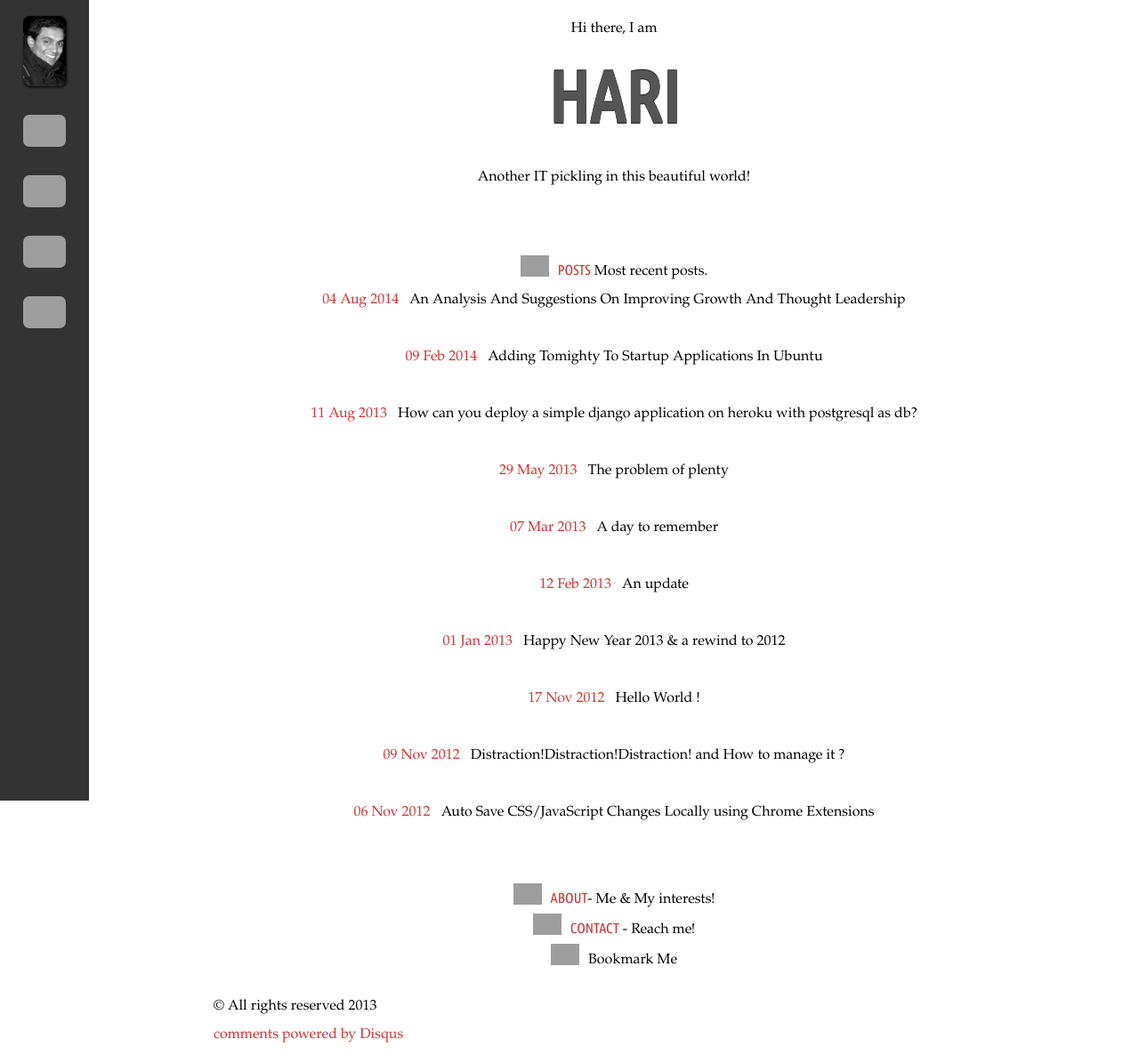
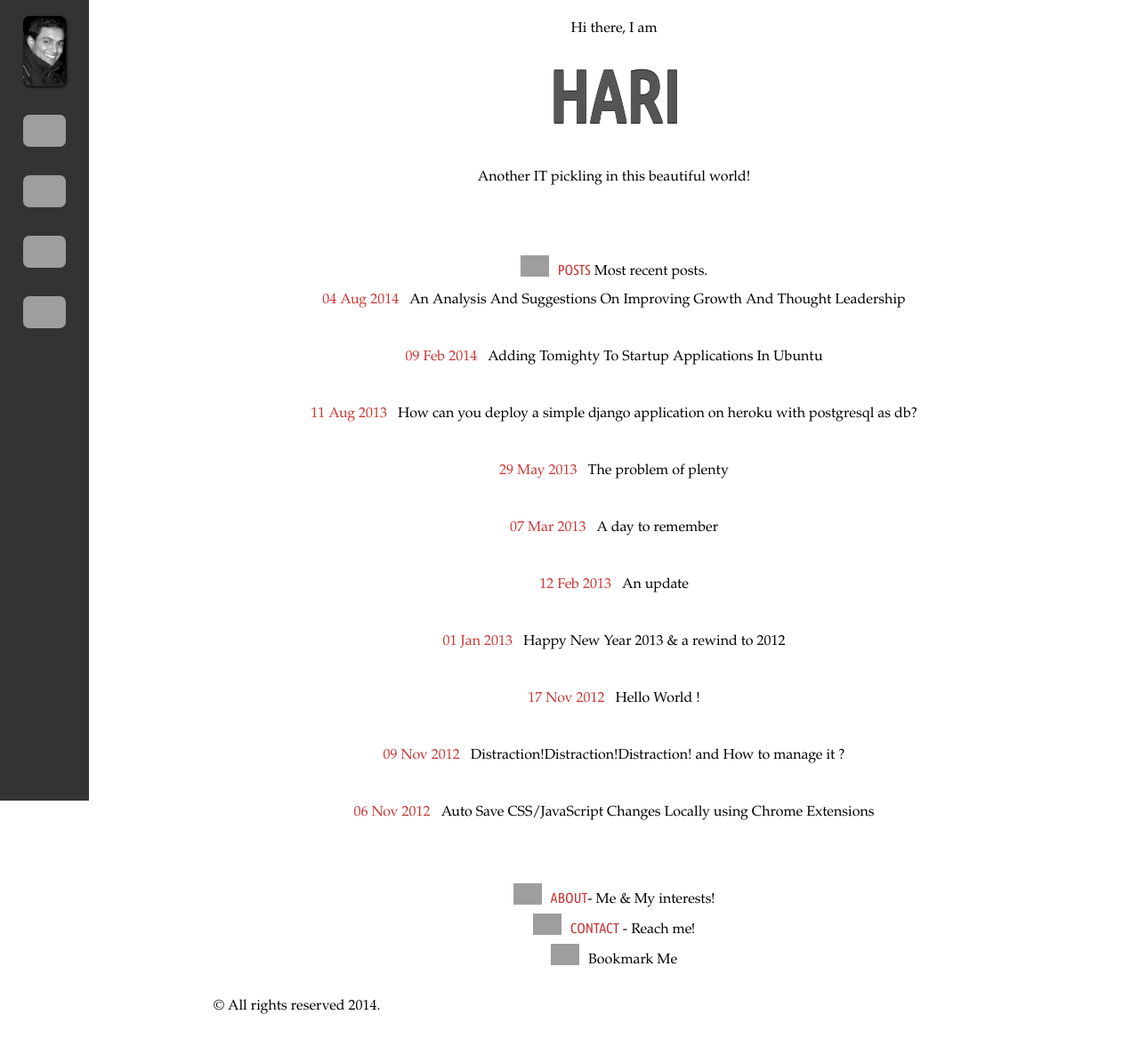
Before and after one commit to hpalappetty/silkyprogrammer.github.com, a Jekyll site: the page built from index.html, in a window 1280 px wide, cut to the strip 0-1195 px from the top of the page. Shown: the whole strip at 89% size. Built offline with Jekyll 4.4.1, drawn with Linux system fonts in a browser that asks for light colours; some web fonts are replaced; comment, search, counter and statistics services are not loaded; after the commit the page ends 1163 px from its top, so only the background shows below that; grey boxes are pictures that could not be loaded.

Commit message:
Changes in comments

```diff
--- a/_layouts/default.html
+++ b/_layouts/default.html
@@ -42,7 +42,7 @@
       <div id="main">
         <div class="content">
           {{content}}
-          {% include comments.html %}
+          <!-- {% include comments.html %}  -->
           </div>
       </div>
 
--- a/index.html
+++ b/index.html
@@ -29,5 +29,5 @@ title: Hari's Online World
 </div> <!-- #home_page -->
 
    <div class="footer">
-       &copy All rights reserved 2013
+       &copy All rights reserved 2014.
    </div>
```
Also changed, not shown: 1 other file.
